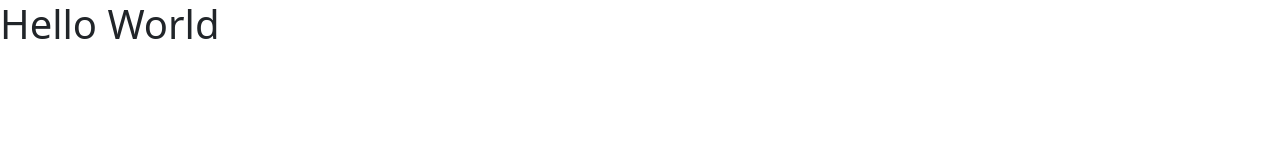
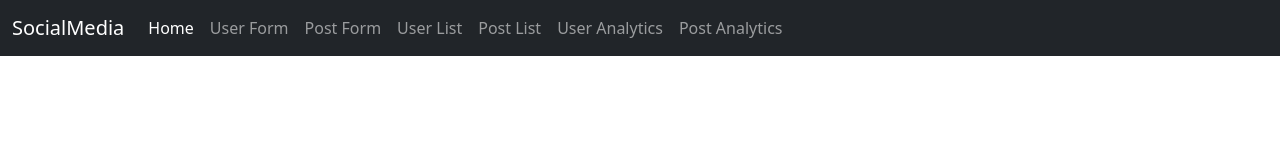
Before and after one commit to abhinavgujral/Adobe-Assignment, a plain HTML site: page FrontEnd/index.html in a window 1280 px wide. Drawn offline with nearby package versions, Linux system fonts and the light colour scheme.

Commit message:
Add navbar index.html

```diff
--- a/FrontEnd/index.html
+++ b/FrontEnd/index.html
@@ -1,16 +1,52 @@
-<!DOCTYPE html>
+<!doctype html>
 <html lang="en">
-<head>
-    <meta charset="UTF-8">
-    <meta http-equiv="X-UA-Compatible" content="IE=edge">
-    <meta name="viewport" content="width=device-width, initial-scale=1.0">
-    <title>Document</title>
-    <link href="https://cdn.jsdelivr.net/npm/bootstrap@5.3.0-alpha3/dist/css/bootstrap.min.css" rel="stylesheet" integrity="sha384-KK94CHFLLe+nY2dmCWGMq91rCGa5gtU4mk92HdvYe+M/SXH301p5ILy+dN9+nJOZ" crossorigin="anonymous">
+  <head>
+    <meta charset="utf-8">
+    <meta name="viewport" content="width=device-width, initial-scale=1">
+    <title>Dashboard-SocialMedia</title>
+    <link href="https://cdn.jsdelivr.net/npm/bootstrap@5.2.3/dist/css/bootstrap.min.css" rel="stylesheet" integrity="sha384-rbsA2VBKQhggwzxH7pPCaAqO46MgnOM80zW1RWuH61DGLwZJEdK2Kadq2F9CUG65" crossorigin="anonymous">
+  </head>
+  <body>
 
-</head>
-<body>
-    <h1>Hello World</h1>
-     <script src="https://cdn.jsdelivr.net/npm/bootstrap@5.3.0-alpha3/dist/js/bootstrap.bundle.min.js" integrity="sha384-ENjdO4Dr2bkBIFxQpeoTz1HIcje39Wm4jDKdf19U8gI4ddQ3GYNS7NTKfAdVQSZe" crossorigin="anonymous"></script>
+
+   <nav class="navbar navbar-dark navbar-expand-lg bg-dark">
+  <div class="container-fluid">
+    <a class="navbar-brand" href="#">SocialMedia</a>
+    <button class="navbar-toggler" type="button" data-bs-toggle="collapse" data-bs-target="#navbarNav" aria-controls="navbarNav" aria-expanded="false" aria-label="Toggle navigation">
+      <span class="navbar-toggler-icon"></span>
+    </button>
+    <div class="collapse navbar-collapse" id="navbarNav">
+      <ul class="navbar-nav">
+        <li class="nav-item">
+          <a class="nav-link active" aria-current="page" href="index.html">Home</a>
+        </li>
+        <li class="nav-item">
+          <a class="nav-link" href="./Pages/userform.html">User Form</a>
+        </li>
+        <li class="nav-item">
+          <a class="nav-link" href="./Pages/postForm.html">Post Form</a>
+        </li>
+        <li class="nav-item">
+          <a class="nav-link " href="./Pages/userList.html">User List</a>
+        </li>
+
+        <li class="nav-item">
+            <a href="./Pages/postList.html" class="nav-link">Post List</a>
+        </li>
+        <li class="nav-item">
+            <a href="./Pages/userAnalytics.html" class="nav-link">User Analytics</a>
+        </li>
+        <li class="nav-item">
+            <a href="./Pages/postAnalytics.html" class="nav-link">Post Analytics</a>
+        </li>
+      </ul>
+    </div>
+  </div>
+</nav>
+<!-- ------------------------------------------- -->
+
+
+
+    <script src="https://cdn.jsdelivr.net/npm/bootstrap@5.2.3/dist/js/bootstrap.bundle.min.js" integrity="sha384-kenU1KFdBIe4zVF0s0G1M5b4hcpxyD9F7jL+jjXkk+Q2h455rYXK/7HAuoJl+0I4" crossorigin="anonymous"></script>
   </body>
-</body>
 </html>
```
Also changed, not shown: FrontEnd/Pages/postAnalytics.html (added), FrontEnd/Pages/postForm.html (added), FrontEnd/Pages/postList.html (added), FrontEnd/Pages/userAnalytics.html (added), FrontEnd/Pages/userForm.html (added), FrontEnd/Pages/userList.html (added), 1 other file.
